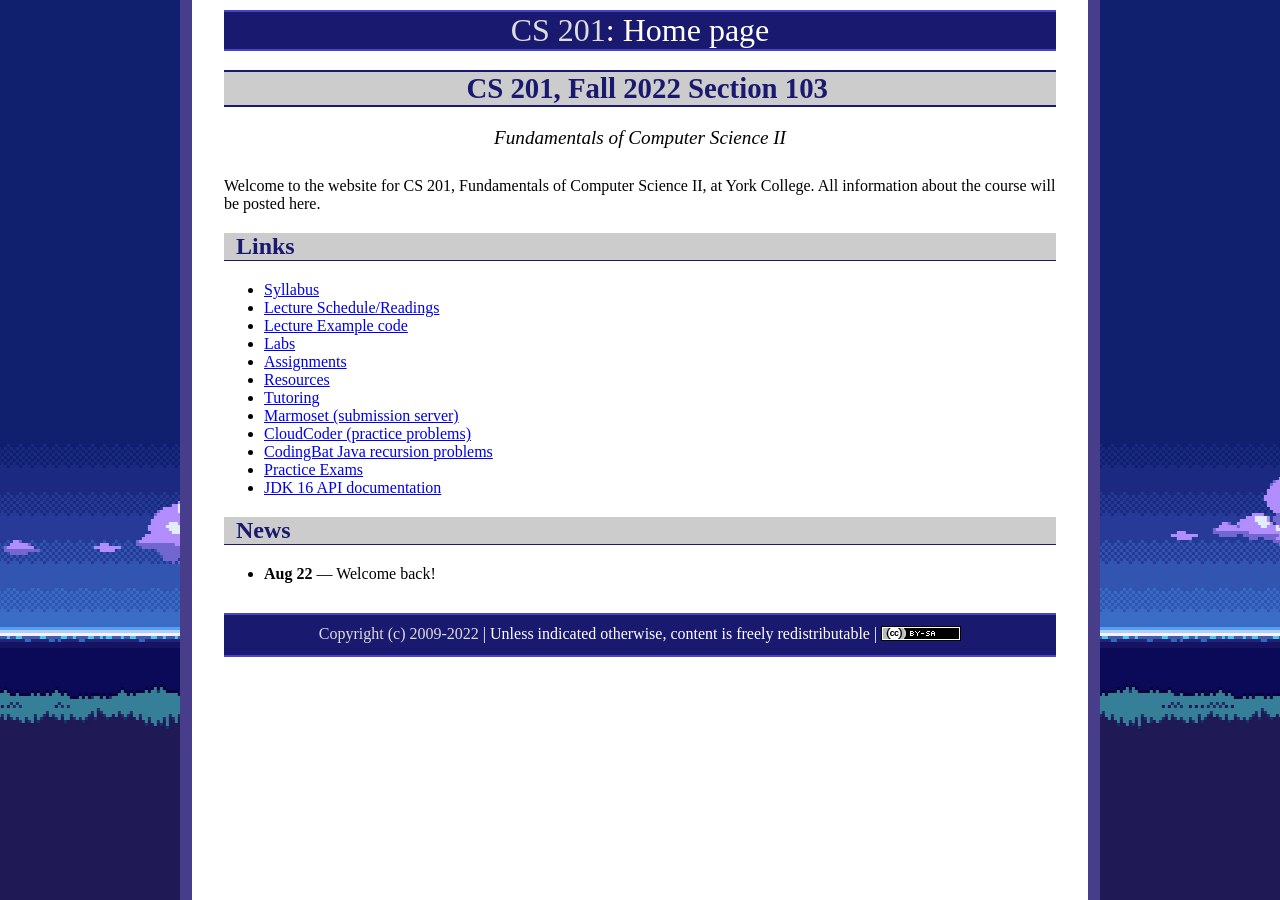
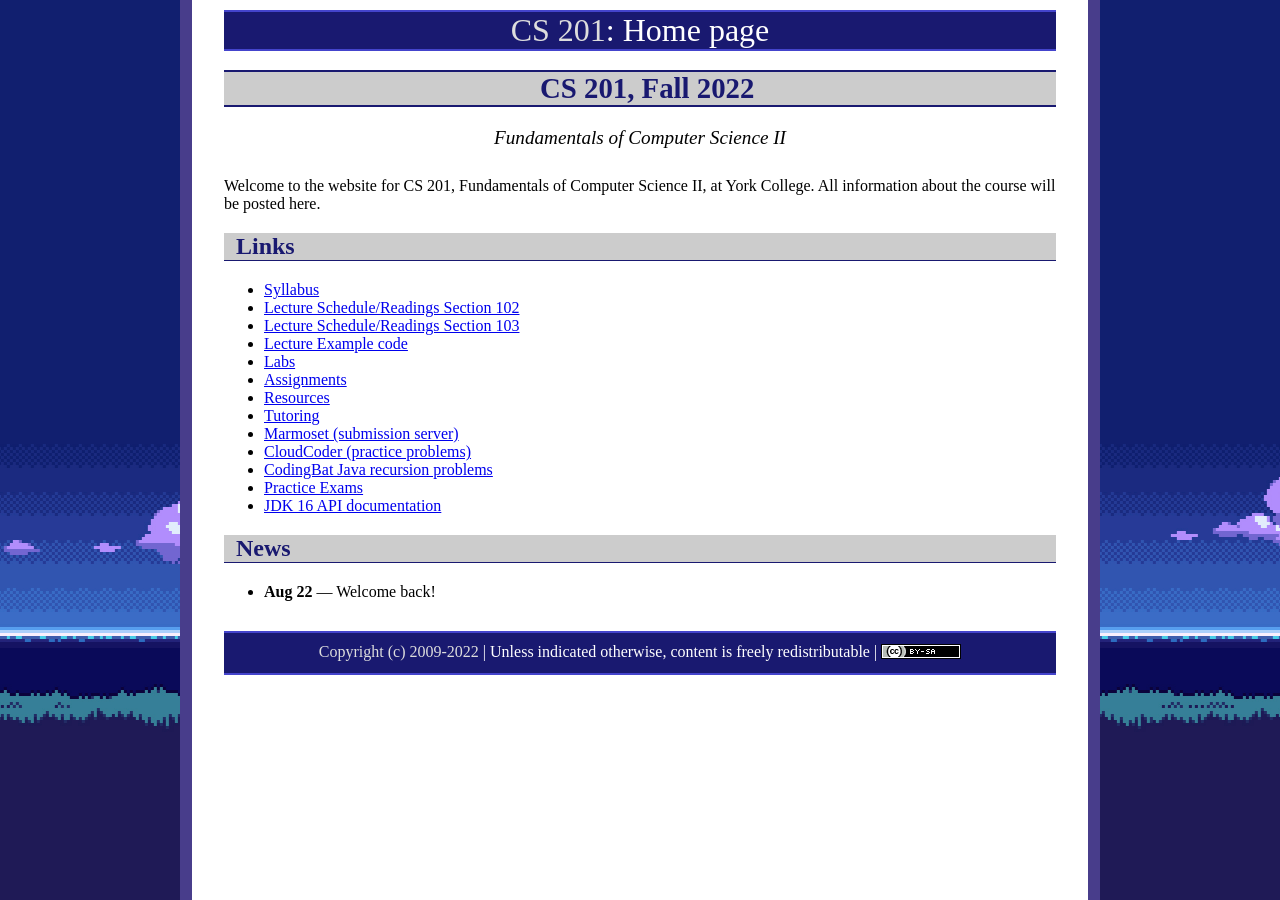
Before and after one commit to ycpcs/cs201-fall2022, a Jekyll site: the page built from index.md, in a window 1280 px wide. Built offline with Jekyll 4.4.1, drawn with Linux system fonts in a browser that asks for light colours.

Commit message:
added second schedule page

```diff
--- a/index.md
+++ b/index.md
@@ -12,7 +12,8 @@ Welcome to the website for CS 201, Fundamentals of Computer Science II, at York
 ## Links
 
 * [Syllabus](syllabus.html)
-* [Lecture Schedule/Readings](schedule.html)
+* [Lecture Schedule/Readings Section 102](schedule.html)
+* [Lecture Schedule/Readings Section 103](schedule-103.html)
 * [Lecture Example code](examples/index.html)
 * [Labs](labs/index.html)
 * [Assignments](assign/index.html)
--- a/js/AACONFIG-semesterInfo.js
+++ b/js/AACONFIG-semesterInfo.js
@@ -3,7 +3,7 @@ var semesterInfo = {
     // The dates for the first and last day of classes (not including finals week).
     // Set the time to 4 AM ... because why not.
     firstDayOfSemester: new Date("08/23/2022 4:00:00"),
-    lastDayOfSemester:  new Date("12/07/2022 4:00:00"),
+    lastDayOfSemester:  new Date("12/06/2022 4:00:00"),
 
     // Specify days on which there are no classes held at the college.
     // Each break is specified by a startDate and an endDate.
```
Also changed, not shown: other parts of index.md (+1 -1 lines), practice/index.md (+4 -0 lines), schedule-103.md (added, +20 -0 lines).
